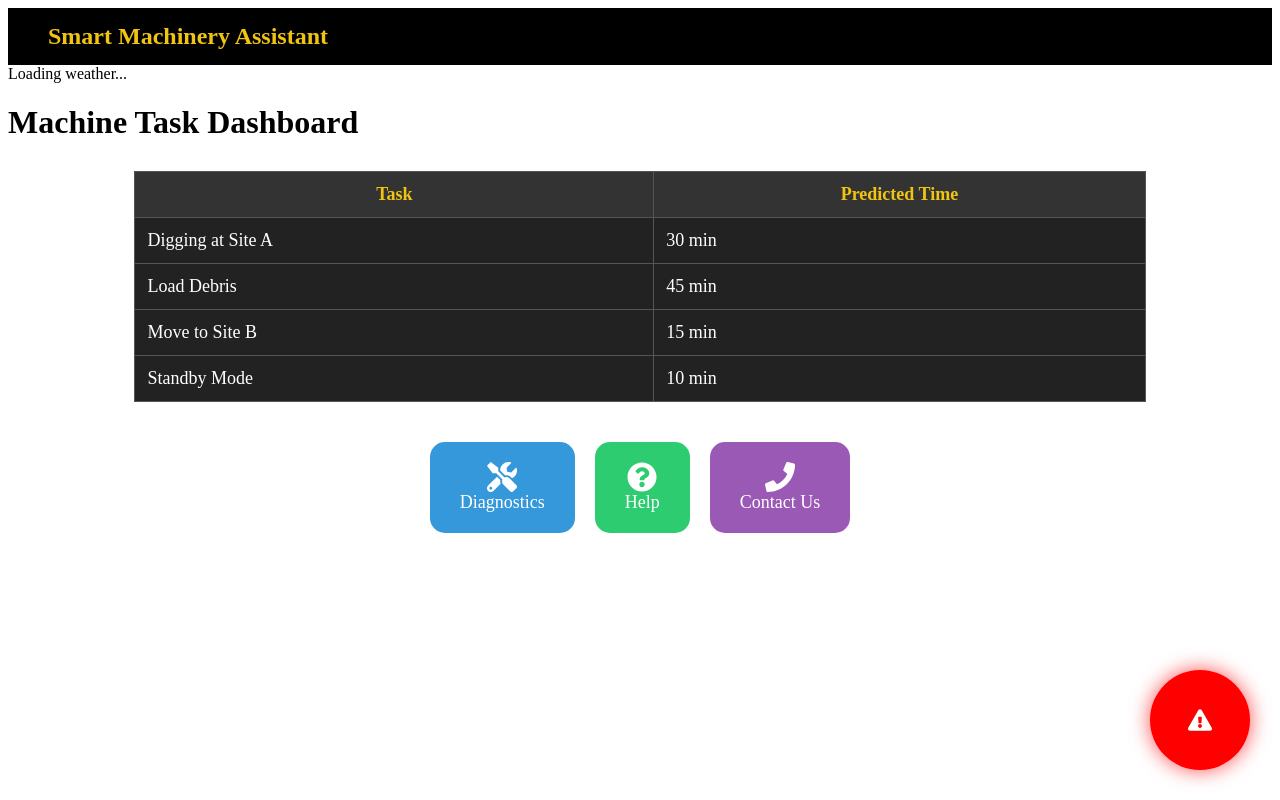
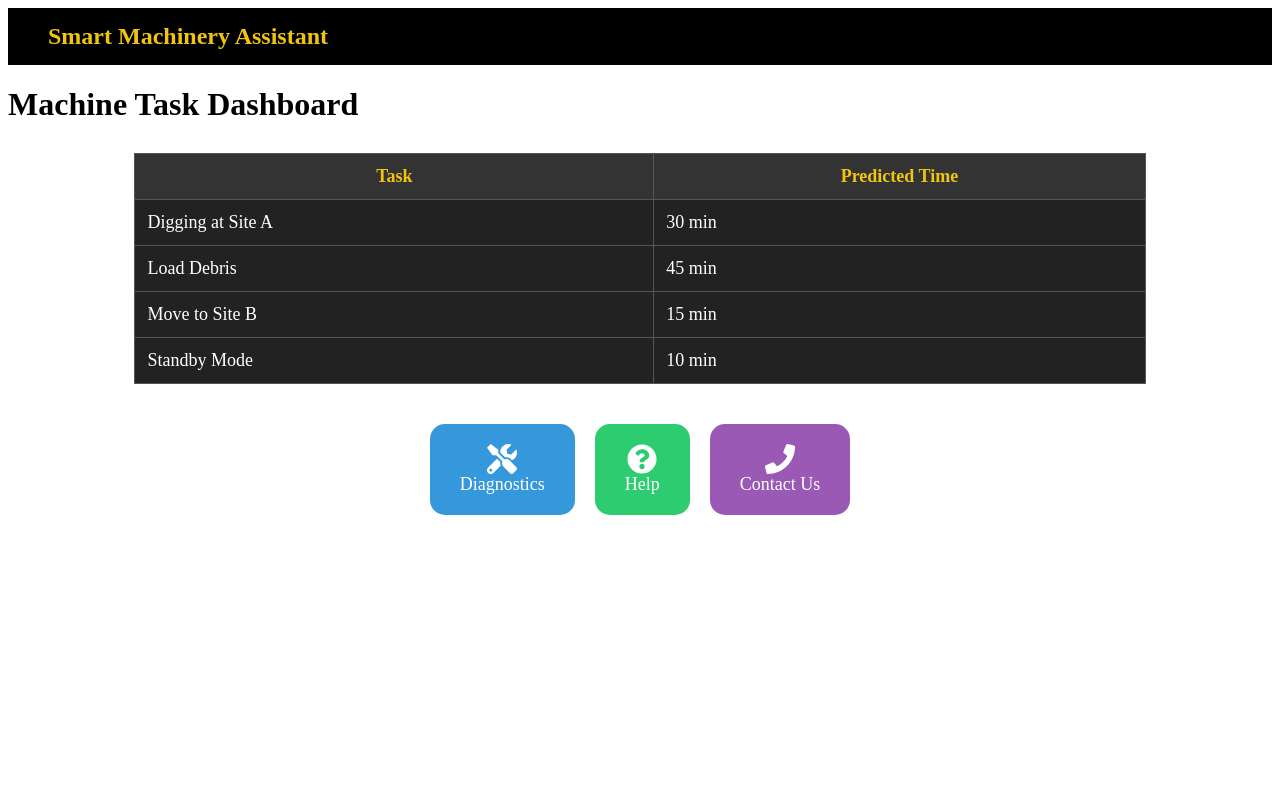
Before and after one commit to thaminaanzum/Smart_mining, a React (Create React App) app: page /dashboard in a window 1280 px wide. Built offline with nearby package versions, Linux system fonts and the light colour scheme; no server answers.

Commit message:
Update Dashboard.js

```diff
--- a/src/Dashboard.js
+++ b/src/Dashboard.js
@@ -24,23 +24,7 @@ function Dashboard() {
     window.location.href = 'mailto:22z267@psgtech.ac.in?subject=Support Request&body=Hi, I need help with...';
   };
 
-  const [weather, setWeather] = useState(null);
 
-  useEffect(() => {
-  fetch('https://wttr.in/?format=j1')
-    .then(response => {
-      if (!response.ok) {
-        throw new Error('Network response was not ok');
-      }
-      return response.json();
-    })
-    .then(data => {
-      setWeather(data.current_condition[0]);
-    })
-    .catch(error => {
-      console.error('Error fetching weather:', error);
-    });
-}, []);
 
   return (
     <div className="dashboard">
@@ -48,15 +32,7 @@ function Dashboard() {
       <div className="navbar">
         <h2 className="navbar-title">Smart Machinery Assistant</h2>
       </div>
-      <div className="weather-box">
-        {weather ? (
-          <div>
-            🌤️ <strong>{weather.name}</strong>: {weather.weather[0].description}, {weather.main.temp}°C
-          </div>
-        ) : (
-          <div>Loading weather...</div>
-        )}
-      </div>
+
 
 
       <h1>Machine Task Dashboard</h1>
@@ -111,10 +87,7 @@ function Dashboard() {
       </div>
 
       {/* Emergency Button */}
-      <button className="emergency-button" onClick={handleEmergencyClick} title="Trigger emergency alert and recording">
-        <FaExclamationTriangle size={24} />
-        {recording && <div className="recording-indicator">Recording...</div>}
-      </button>
+
     </div>
   );
 }
```
